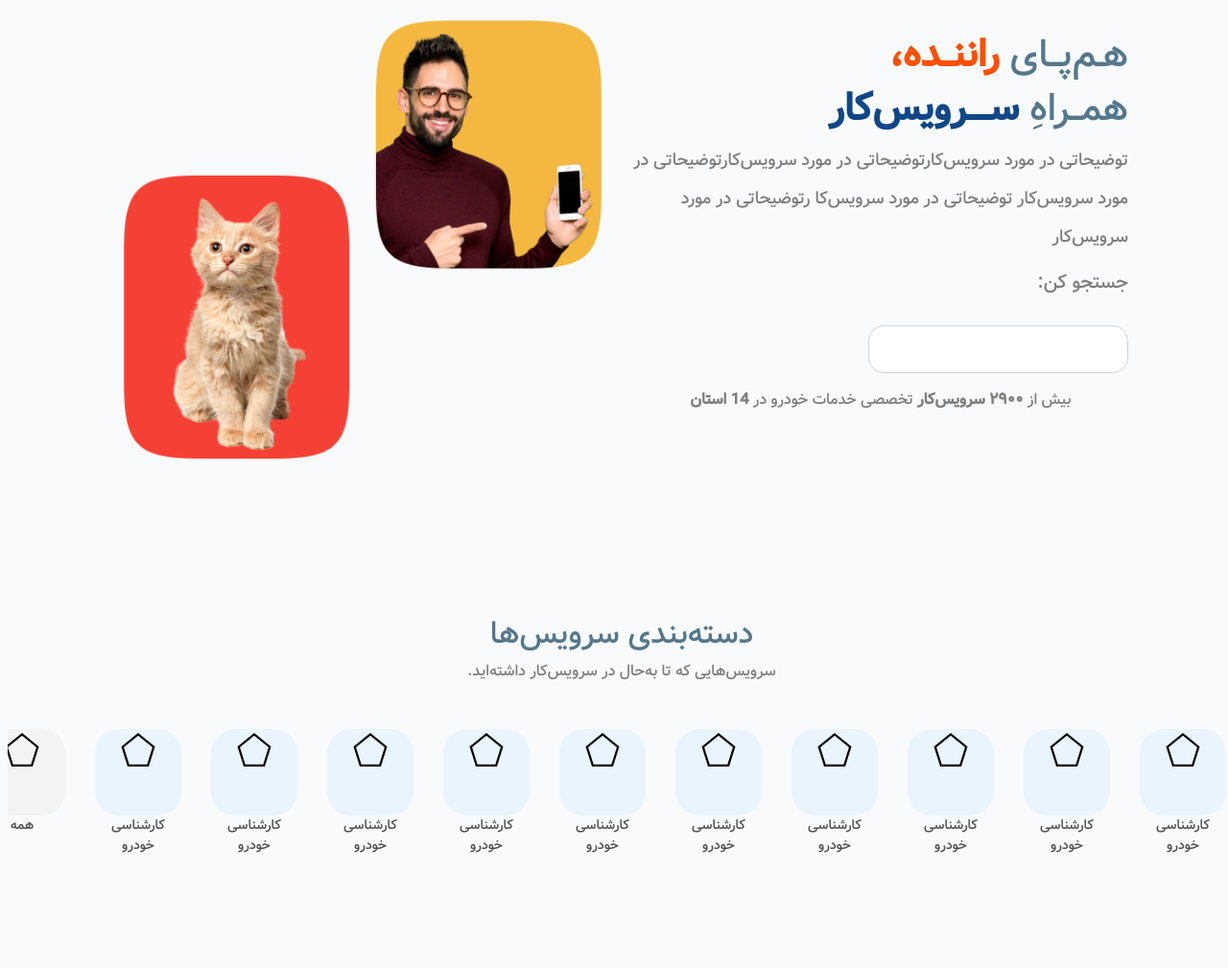
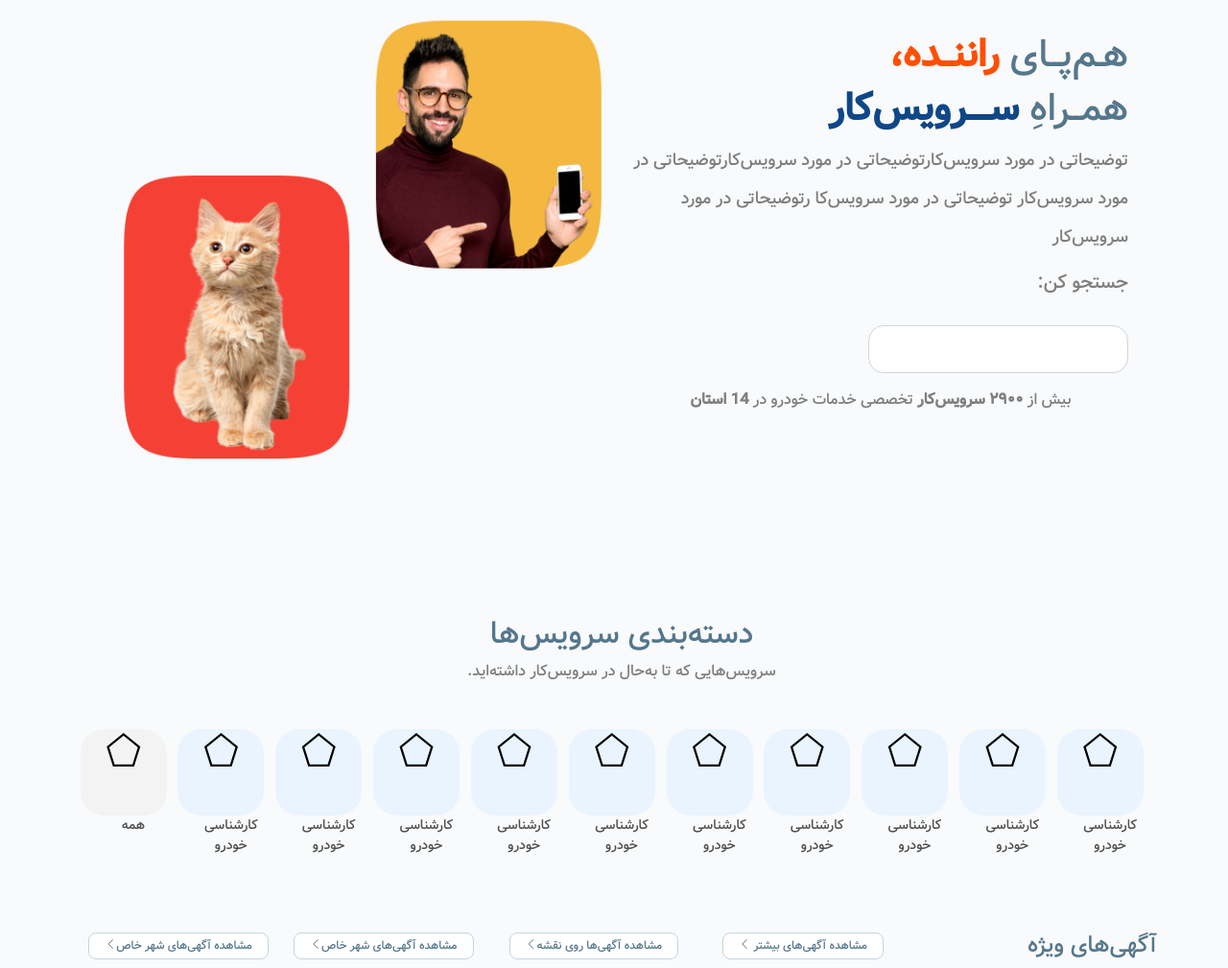
Before and after one commit to Kereshmeh2000/secar, a plain HTML site: page main/index.html in a window 1280 px wide. Shown: the part 199-1208 px from the top of the page at 96% size. Before the commit the page ends 1171 px from the top, so only its background shows below. Drawn offline with nearby package versions, Linux system fonts and the light colour scheme; files whose address does not match are found by name.

Commit message:
some changes

```diff
--- a/main/index.html
+++ b/main/index.html
@@ -86,73 +86,107 @@
     <section class="category text-center">
       <h2 class="fs-32 light-blue">‌دسته‌بندی سرویس‌ها</h2>
       <p class="gray">سرویس‌هایی که تا به‌حال در سرویس‌کار داشته‌اید.</p>
-      <div class="row category-row mt-5">
-        <div>
+      <div class="container">
+        <div class="row category-row d-flex justify-content-around mt-5">
+            <div class="col-md-1">
               <div class="category-icon">
                 <i class="bi bi-pentagon pentagon-icon"></i>
               </div>
               <p class="category-text">کارشناسی خودرو</p>
             </div>
-        <div>
+            <div class="col-md-1">
               <div class="category-icon">
                 <i class="bi bi-pentagon pentagon-icon"></i>
               </div>
               <p class="category-text">کارشناسی خودرو</p>
             </div>
-        <div>
+            <div class="col-md-1">
               <div class="category-icon">
                 <i class="bi bi-pentagon pentagon-icon"></i>
               </div>
               <p class="category-text">کارشناسی خودرو</p>
             </div>
-        <div>
+            <div class="col-md-1">
               <div class="category-icon">
                 <i class="bi bi-pentagon pentagon-icon"></i>
               </div>
               <p class="category-text">کارشناسی خودرو</p>
             </div>
-        <div>
+            <div class="col-md-1">
               <div class="category-icon">
                 <i class="bi bi-pentagon pentagon-icon"></i>
               </div>
               <p class="category-text">کارشناسی خودرو</p>
             </div>
-        <div>
+            <div class="col-md-1">
               <div class="category-icon">
                 <i class="bi bi-pentagon pentagon-icon"></i>
               </div>
               <p class="category-text">کارشناسی خودرو</p>
             </div>
-        <div>
+            <div class="col-md-1">
               <div class="category-icon">
                 <i class="bi bi-pentagon pentagon-icon"></i>
               </div>
               <p class="category-text">کارشناسی خودرو</p>
             </div>
-        <div>
+            <div class="col-md-1">
               <div class="category-icon">
                 <i class="bi bi-pentagon pentagon-icon"></i>
               </div>
               <p class="category-text">کارشناسی خودرو</p>
             </div>
-        <div>
+            <div class="col-md-1">
               <div class="category-icon">
                 <i class="bi bi-pentagon pentagon-icon"></i>
               </div>
               <p class="category-text">کارشناسی خودرو</p>
             </div>
-        <div>
+            <div class="col-md-1">
               <div class="category-icon">
                 <i class="bi bi-pentagon pentagon-icon"></i>
               </div>
               <p class="category-text">کارشناسی خودرو</p>
             </div>
-        <div>
+            <div class="col-md-1">
               <div class="category-all-btn">
                 <i class="bi bi-pentagon pentagon-icon"></i>
               </div>
               <p class="category-text">همه</p>
             </div>
+          </div>
+      </div>
+    </section>
+
+    <section class="ads-section">
+        <div class="container">
+            <div class="row">
+                <div class="col-3">
+                    <h2 class="ads-title">آگهی‌های ویژه</h2>
+                </div>
+                <div class="col-9">
+                    <div class="row ms-x">
+                        <div class="col-3">
+                            <button class="ads-btn">مشاهده آگهی‌های بیشتر <span><i class="bi bi-chevron-left"></i></span></button>
+                        </div>
+                        <div class="col-3">
+                            <button class="ads-btn">مشاهده آگهی‌ها روی نقشه<span><i class="bi bi-chevron-left"></i></span></button>
+                        </div>
+                        <div class="col-3">
+                            <button class="ads-btn">مشاهده آگهی‌های شهر خاص<span><i class="bi bi-chevron-left"></i></span></button>
+                        </div>
+                        <div class="col-3">
+                            <button class="ads-btn">مشاهده آگهی‌های شهر خاص<span><i class="bi bi-chevron-left"></i></span></button>
+                        </div>
+                    </div>
+                </div>
+            </div>
+        </div>
+        <div class="row">
+            <div class="col-3"></div>
+            <div class="col-3"></div>
+            <div class="col-3"></div>
+            <div class="col-3"></div>
         </div>
     </section>
     <script src="https://ajax.googleapis.com/ajax/libs/jquery/3.7.1/jquery.min.js"></script>
--- a/main/styles/menu.css
+++ b/main/styles/menu.css
@@ -3,7 +3,7 @@
     background-color: #001831;
 }
 .nav-row{
-    padding: 0px 30px;
+    padding: 0px 20px;
 }
 .category-menu-btn{
     border: 0.5px solid #4270A3;
--- a/main/styles/style.css
+++ b/main/styles/style.css
@@ -6,6 +6,7 @@
 body{
     font-family: 'vazir';
     background-color: #F9FAFB;
+    overflow-x: hidden;
 }
 a{
     text-decoration: none;
@@ -80,7 +81,6 @@ a{
 
 .category{
     padding: 64px 0px;
-    overflow: hidden;
 }
 .category-text{
     color: #4F4F4F;
@@ -88,9 +88,6 @@ a{
     font-size: 14px;
 }
 .category-row{
-    display: grid;
-    grid-gap: 7px;
-    grid-template-columns: repeat(11, 1fr);
     padding: 0px 10px;
 }
 .category-icon{
@@ -109,3 +106,18 @@ a{
     height: 90px;
     border-radius: 25px;
 }
+
+/* Ads section styles */
+
+.ads-title{
+    font-size: 24px;
+    color: #54778C;
+}
+.ads-btn{
+    border: 1px solid #C3D5E0;
+    border-radius: 8px;
+    padding: 4px 16px;
+    font-size: 12px;
+    color: #54778C;
+    background-color: #ffff;
+}
```
Also changed, not shown: main/img/bg.jpg (added). Lines whose indentation alone changed are shown as unchanged.
